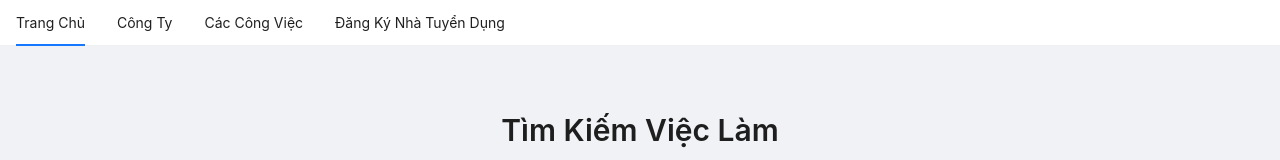
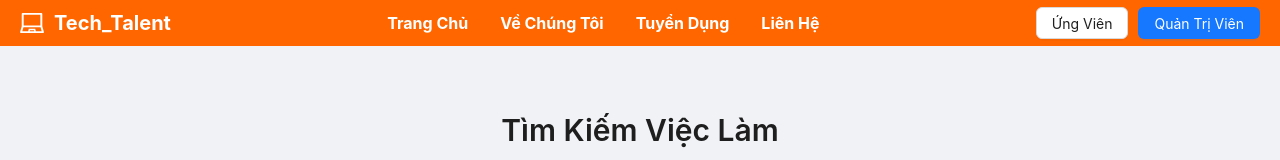
Before and after one commit to MeowChau/Tech-talent, a React (Create React App) app: page / in a window 1280 px wide. Shown: the top 160 px of the page. Built offline with nearby package versions, Linux system fonts and the light colour scheme; no server answers; data requests are answered from the project's data file.

Commit message:
Fix bug Navbar

```diff
--- a/src/components/Navbar.tsx
+++ b/src/components/Navbar.tsx
@@ -1,24 +1,55 @@
-// src/components/Navbar.tsx
 import React from 'react';
 import { Link } from 'react-router-dom';
-import { Menu } from 'antd';
+import { Menu, Button } from 'antd';
+import { LaptopOutlined } from '@ant-design/icons'; // Import icon máy tính
 
 const Navbar: React.FC = () => {
     return (
-        <Menu mode="horizontal">
+        <div style={{ display: 'flex', justifyContent: 'space-between', alignItems: 'center', backgroundColor: '#FF6600', padding: '0 20px' }}>
+            {/* Logo và tên */}
+            <div style={{ display: 'flex', alignItems: 'center' }}>
+                <LaptopOutlined style={{ fontSize: '24px', color: '#fff', marginRight: '10px' }} />
+                <span style={{ color: '#fff', fontSize: '20px', fontWeight: 'bold' }}>Tech_Talent</span>
+            </div>
+
+            {/* Menu chính */}
+            <Menu
+                mode="horizontal"
+                theme="dark"
+                style={{
+                    fontSize: '16px',
+                    fontWeight: 'bold',
+                    backgroundColor: '#FF6600', // Màu cam
+                    borderBottom: 'none',
+                    display: 'flex',
+                    justifyContent: 'center',
+                    flex: 1, // Đẩy menu ra giữa
+                }}
+            >
                 <Menu.Item key="home">
-                <Link to="/">Trang Chủ</Link>
+                    <Link to="/" style={{ color: '#fff' }}>Trang Chủ</Link>
                 </Menu.Item>
-            <Menu.Item key="companies">
-                <Link to="/companies">Công Ty</Link>
+                <Menu.Item key="about">
+                    <Link to="/about" style={{ color: '#fff' }}>Về Chúng Tôi</Link>
                 </Menu.Item>
                 <Menu.Item key="jobs">
-                <Link to="/jobs">Các Công Việc</Link>
+                    <Link to="/jobs" style={{ color: '#fff' }}>Tuyển Dụng</Link>
                 </Menu.Item>
-            <Menu.Item key="signup">
-                <Link to="/signup-employer">Đăng Ký Nhà Tuyển Dụng</Link>
+                <Menu.Item key="contact">
+                    <Link to="/contact" style={{ color: '#fff' }}>Liên Hệ</Link>
                 </Menu.Item>
             </Menu>
+
+            {/* Nút bên phải */}
+            <div>
+                <Button type="default" style={{ marginRight: '10px' }}>
+                    <Link to="/candidate">Ứng Viên</Link>
+                </Button>
+                <Button type="primary">
+                    <Link to="/admin/login" style={{ color: '#fff' }}>Quản Trị Viên</Link>
+                </Button>
+            </div>
+        </div>
     );
 };
 
```
Lines whose indentation alone changed are shown as unchanged.
